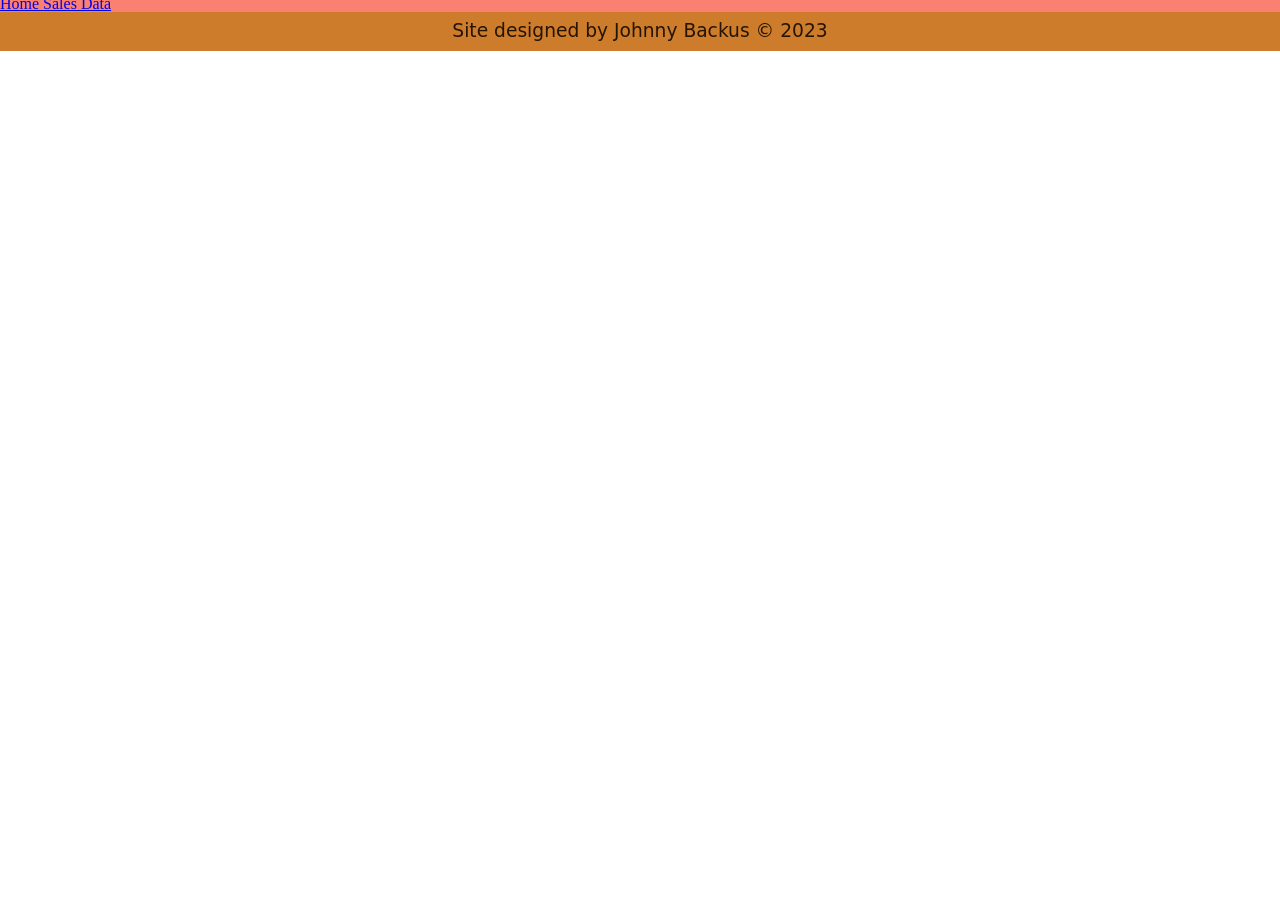
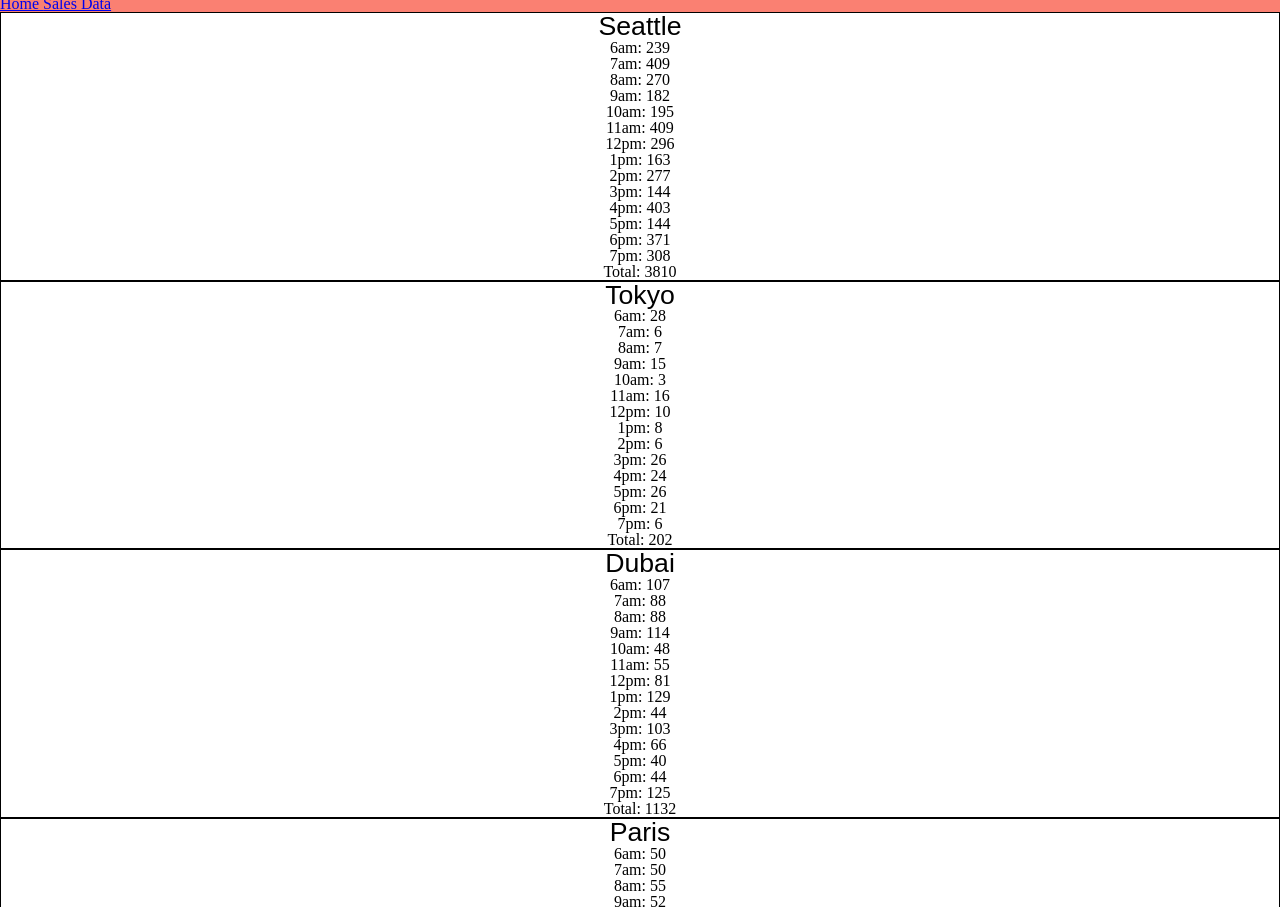
Before and after one commit to JohnnyBackus/cookie-stand, a plain HTML site: page sales.html in a window 1280 px wide. Shown: the part 44-951 px from the top of the page. Before the commit the page ends 800 px from the top, so only its background shows below. Drawn offline with Linux system fonts and the light colour scheme.

Commit message:
fixed issues with displaying data. Made function to create lists.

```diff
--- a/js/app.js
+++ b/js/app.js
@@ -5,7 +5,6 @@ const Seattle = {
   minCustomer: 23,
   maxCustomer: 65,
   avgCookieSale: 6.3,
-  hourlySales: [],
   getRandomHourlyCookieSales: function() {
     for (let i=0; i <this.hoursOpen.length; i++) {
       let hourCookieSales = Math.floor(Math.random() * (this.maxCustomer - this.minCustomer + 1) + this.minCustomer) * this.avgCookieSale;
@@ -19,9 +18,11 @@ const Seattle = {
     };
     return sumSales;
   },
+  hourlySales: [],
 }
 
 Seattle.getRandomHourlyCookieSales();
+Seattle.dailyCookieSales();
 console.log (Seattle.hourlySales);
 console.log (Seattle.dailyCookieSales());
 
@@ -138,13 +139,63 @@ console.log (Lima.hourlySales);
 console.log (Lima.dailyCookieSales());
 
 
-const areaSales = document.getElementById("root");
+// const areaSales = document.getElementById("root");
 
-const seattleSales = document.createElement("section");
-areaSales.appendChild(seattleSales);
-const seattleSalesHeader = document.createElement("h2");
-seattleSalesHeader.textContent = 'Seattle';
-seattleSales.appendChild(seattleSalesHeader);
-const seattleSalesList = document.createElement("ul");
-seattleSalesList.textcontent = `${Seattle.hoursOpen}: ${Seattle.hourlySales}`
-seattleSales.appendChild(seattleSalesList);
+// const seattleSales = document.createElement("section");
+// areaSales.appendChild(seattleSales);
+// const seattleSalesHeader = document.createElement("h2");
+// seattleSalesHeader.textContent = 'Seattle';
+// seattleSales.appendChild(seattleSalesHeader);
+// const seattleSalesList = document.createElement("ul");
+// seattleSalesList.textcontent = `${Seattle.hoursOpen}: ${Seattle.hourlySales}`
+// seattleSales.appendChild(seattleSalesList);
+
+// function createHourlySalesList(cityhoursOpen , citygetRandomHourlyCookieSales, citydailyCookieSales) {
+//   const ul = document.createElement('ul');
+//   for (let i = 0; i < cityhoursOpen.length; i++) {
+//     const li = document.createElement('li');
+//     li.textContent = `${cityhoursOpen[i]}: ${cityhourlySales[i]}`;
+//     ul.appendChild(li);
+//   };
+//   const li = document.createElement('li');
+//   li.textContent = `Total: ${citydailyCookieSales}`;
+//   ul.appendChild(li);
+//   return ul;
+// }
+// const seattleSales = document.getElementById("seattleSales");
+// const hourlySales = createHourlySalesList(Seattle.hoursOpen, Seattle[getRandomHourlyCookieSales], Seattle.dailyCookieSales);
+// seattleSales.appendChild(hourlySales);
+
+
+function createHourlySalesList(cityhoursOpen , cityhourlySales, citydailyCookieSales) {
+  const ul = document.createElement('ul');
+  for (let i = 0; i < cityhoursOpen.length; i++) {
+    const li = document.createElement('li');
+    li.textContent = `${cityhoursOpen[i]}: ${cityhourlySales[i]}`;
+    ul.appendChild(li);
+  };
+  const li = document.createElement('li');
+  li.textContent = `Total: ${citydailyCookieSales}`;
+  ul.appendChild(li);
+  return ul;
+};
+
+const seattleSales = document.getElementById("seattleSales");
+const seattleHourlySalesList = createHourlySalesList(Seattle.hoursOpen, Seattle.hourlySales, Seattle.dailyCookieSales());
+seattleSales.appendChild(seattleHourlySalesList);
+
+const tokyoSales = document.getElementById("tokyoSales");
+const tokyoHourlySalesList = createHourlySalesList(Tokyo.hoursOpen, Tokyo.hourlySales, Tokyo.dailyCookieSales());
+tokyoSales.appendChild(tokyoHourlySalesList);
+
+const dubaiSales = document.getElementById("dubaiSales");
+const dubaiHourlySalesList = createHourlySalesList(Dubai.hoursOpen, Dubai.hourlySales, Dubai.dailyCookieSales());
+dubaiSales.appendChild(dubaiHourlySalesList);
+
+const parisSales = document.getElementById("parisSales");
+const parisHourlySalesList = createHourlySalesList(Paris.hoursOpen, Paris.hourlySales, Paris.dailyCookieSales());
+parisSales.appendChild(parisHourlySalesList);
+
+const limaSales = document.getElementById("limaSales");
+const limaHourlySalesList = createHourlySalesList(Lima.hoursOpen, Lima.hourlySales, Lima.dailyCookieSales());
+limaSales.appendChild(limaHourlySalesList);
--- a/sales.html
+++ b/sales.html
@@ -5,7 +5,6 @@
     <title>Pat's Salmon Cookies Sales</title>
     <link rel="stylesheet" href="styles/reset.css" />
     <link rel="stylesheet" href="styles/style.css" />
-    <script src="js/app.js"></script>
   </head>
 
   <body>
@@ -18,11 +17,28 @@
     </header>
 
     <main id="root">
-
+      <section class="sales">
+        <div id="seattleSales">
+          <h2>Seattle</h2>
+        </div>
+        <div id="tokyoSales">
+          <h2>Tokyo</h2>
+        </div>
+        <div id="dubaiSales">
+          <h2>Dubai</h2>
+        </div>
+        <div id="parisSales">
+          <h2>Paris</h2>
+        </div>
+        <div id="limaSales">
+          <h2>Lima</h2>
+        </div>
+      </section>
     </main>
-
     <footer>
       Site designed by Johnny Backus &copy 2023
     </footer>
+    <script src="js/app.js"></script>
   </body>
 </html>
+<!-- <script>createHourlySalesList(Seattle.hoursOpen , Seattle.hourlySales, Seattle.dailyCookieSales)</script> -->
--- a/styles/style.css
+++ b/styles/style.css
@@ -21,6 +21,19 @@ header nav {
   color: (black);
 }
 
+section.sales {
+  /* border: 1px solid black; */
+  text-align: center;
+}
+section.sales h2 {
+  font-family:Arial, Helvetica, sans-serif;
+  font-size: 20pt;
+}
+section.sales div {
+  border: 1px solid black;
+  display:block
+}
+
 footer {
     /* border: 1px solid black; */
     background-color: #cd7c2c;
```
